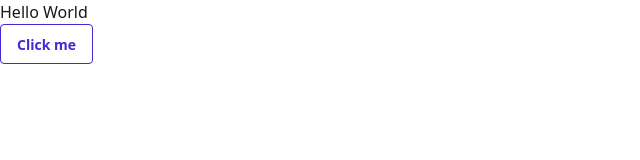
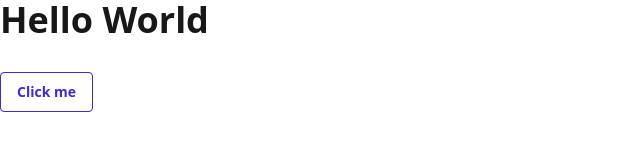
Before and after one commit to SandyWyper/sandy-dot-dev-3.0, an Astro site: page / in a window 1280 px wide. Shown: the whole page, without its empty margins (0-640 px from the left). Built offline with nearby package versions, Linux system fonts and the light colour scheme; Astro itself is replaced by a stand-in of ours.

Commit message:
add typography plugin

```diff
--- a/package.json
+++ b/package.json
@@ -14,6 +14,7 @@
     "tailwindcss": "^4.1.12"
   },
   "devDependencies": {
+    "@tailwindcss/typography": "^0.5.16",
     "daisyui": "^5.0.50"
   }
 }
--- a/src/layouts/Layout.astro
+++ b/src/layouts/Layout.astro
@@ -11,7 +11,7 @@ import '../styles/global.css';
 		<meta name="generator" content={Astro.generator} />
 		<title>Astro Basics</title>
 	</head>
-	<body>
+	<body class="prose">
 		<slot />
 	</body>
 </html>
--- a/src/styles/global.css
+++ b/src/styles/global.css
@@ -1,2 +1,12 @@
 @import "tailwindcss";
+@plugin "@tailwindcss/typography";
 @plugin "daisyui";
+
+@plugin "daisyui" {
+  themes: minimal --default, forest --prefersdark;
+  /* root: ":root";
+    include: ;
+    exclude: ;
+    prefix: ;
+    logs: true; */
+}
```
Also changed, not shown: 1 other file.
